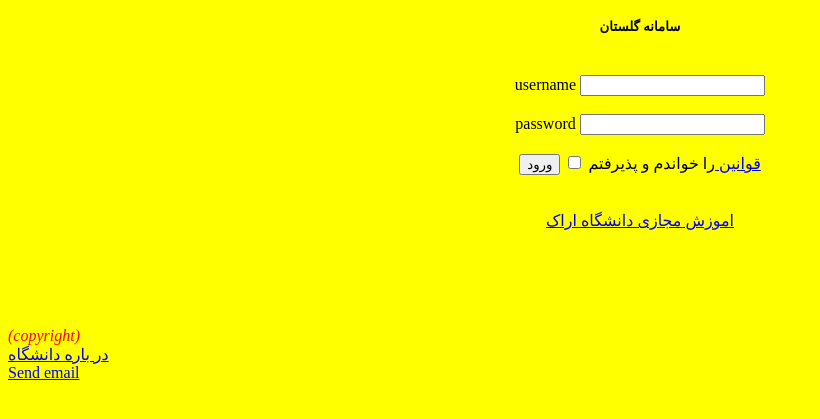
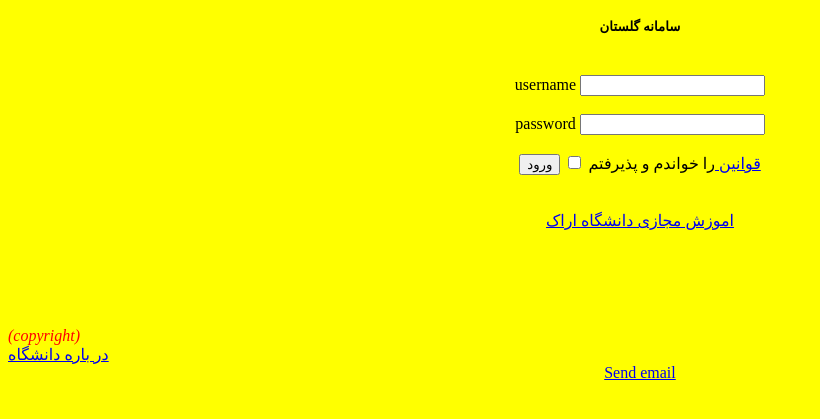
Before and after one commit to amirhpooladi/uni, a plain HTML site: page index.html in a window 1280 px wide. Shown: the part 213-632 px from the top of the page, without its empty margins (0-820 px from the left). Drawn offline with Linux system fonts and the light colour scheme.

Commit message:
Update index.html

```diff
--- a/index.html
+++ b/index.html
@@ -41,6 +41,6 @@ password <input type="password" name="Password"><br/><br/>
 <i align="right">(copyright)</i>
 <br/>
 <a href="https://fa.wikipedia.org/wiki/%D8%AF%D8%A7%D9%86%D8%B4%DA%AF%D8%A7%D9%87_%D8%A7%D8%B1%D8%A7%DA%A9" target="_blank" align="left" > در باره دانشگاه</a><br/>
-  <a href="mailto:amirhosseinpooladi@yahoo.com">Send email </a>
+  <center> <a href="mailto:amirhosseinpooladi@yahoo.com">Send email </a></center>
 <link rel="stylesheet" type="text/css" href="mymy.css"/>
 <link rel="stylesheet" type="text/css" href="h2.css"/>
```
